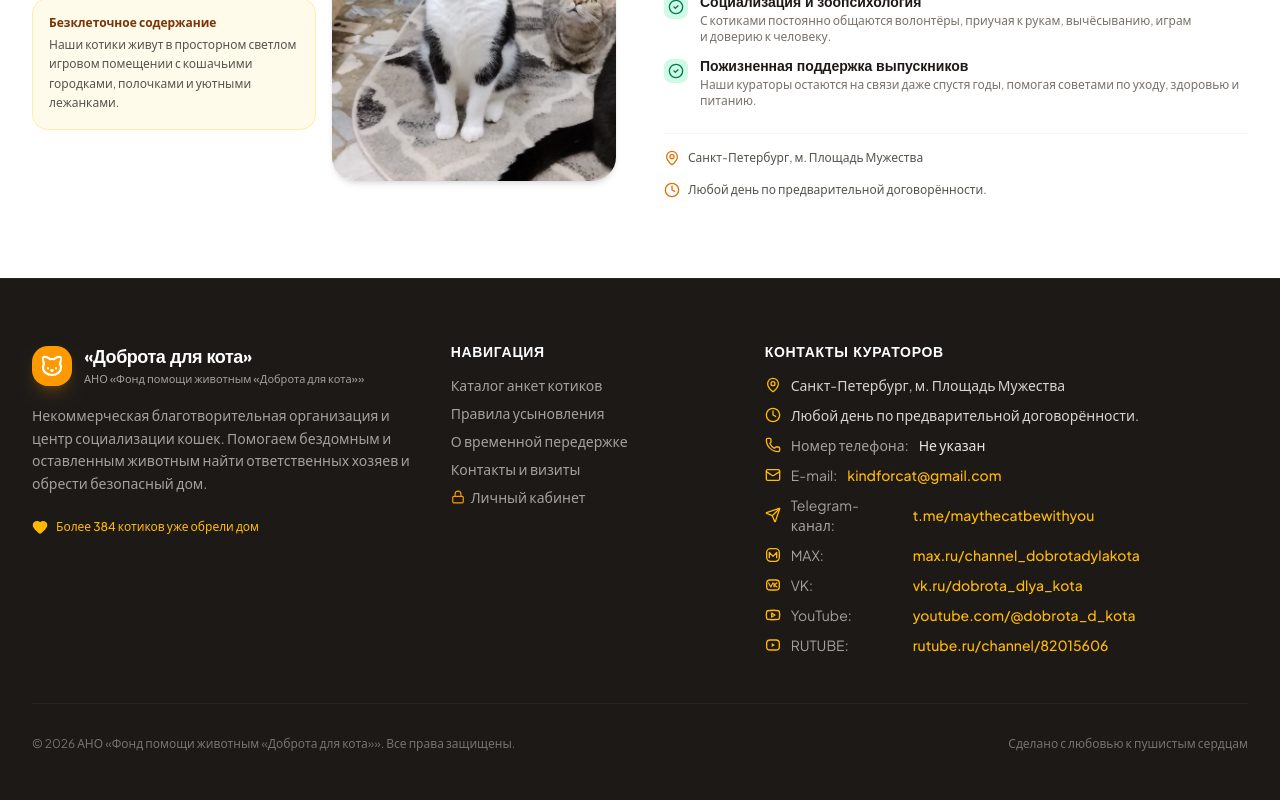
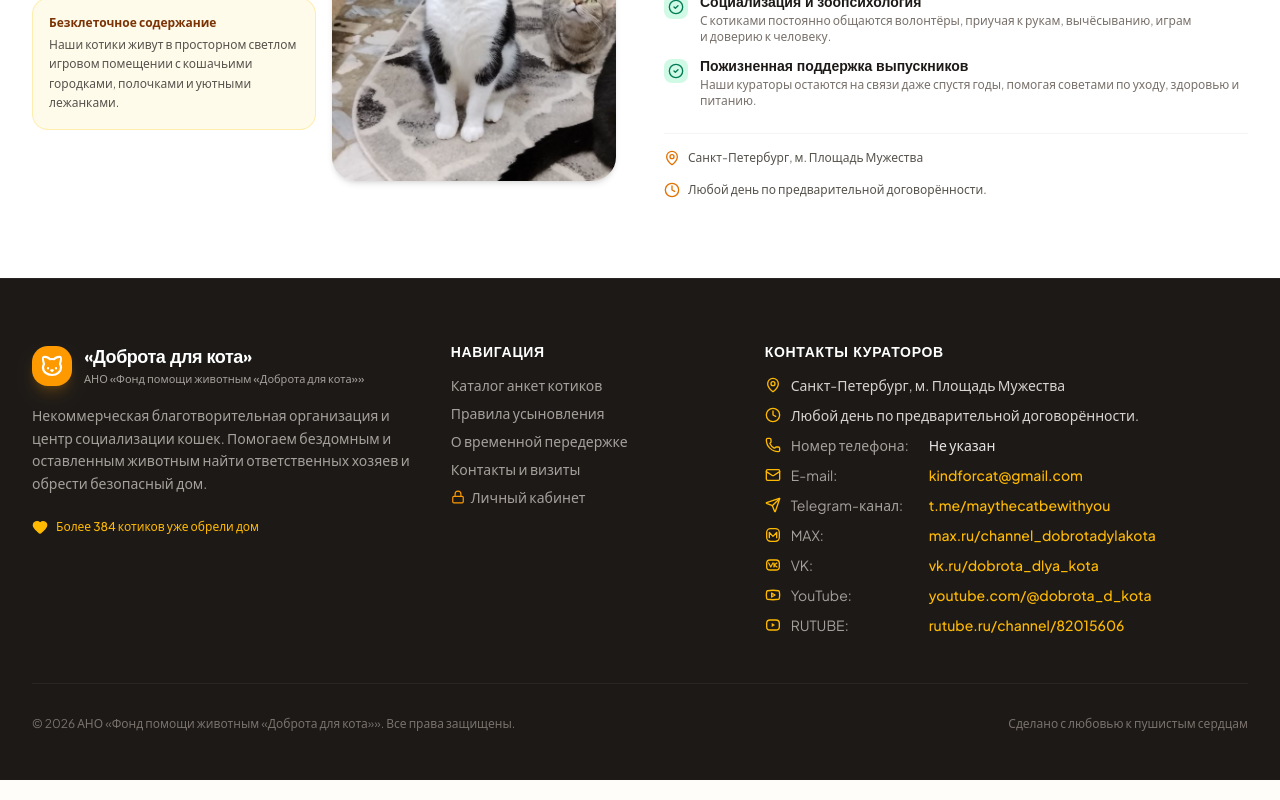
Before and after one commit to harley-davidson-rus/cat-shelter, a React (Vite) app: page / in a window 1280 px wide. Shown: the part 4224-5024 px from the top of the page. Built offline with nearby package versions, Linux system fonts and the light colour scheme; no server answers.

Commit message:
Align public contact details

```diff
--- a/src/components/Footer.tsx
+++ b/src/components/Footer.tsx
@@ -118,13 +118,13 @@ export const Footer: React.FC<FooterProps> = ({ contacts, shelterStats, onOpenAd
                 <Clock className="w-4 h-4 text-amber-400 shrink-0" />
                 <span>{contacts.visitingHours}</span>
               </li>
-              <li className="flex items-center gap-2.5">
+              <li className="grid grid-cols-[1rem_8rem_minmax(0,1fr)] items-center gap-x-2.5">
                 <Phone className="w-4 h-4 text-amber-400 shrink-0" />
                 <span className="text-stone-400">Номер телефона:</span>
-                <span className="font-medium text-stone-200">{contacts.phone || 'Не указан'}</span>
+                <span className="min-w-0 font-medium text-stone-200">{contacts.phone || 'Не указан'}</span>
               </li>
               {contacts.email && (
-                <li className="flex items-center gap-2.5">
+                <li className="grid grid-cols-[1rem_8rem_minmax(0,1fr)] items-center gap-x-2.5">
                   <Mail className="w-4 h-4 text-amber-400 shrink-0" />
                   <span className="text-stone-400">E-mail:</span>
                   <a
@@ -135,7 +135,7 @@ export const Footer: React.FC<FooterProps> = ({ contacts, shelterStats, onOpenAd
                   </a>
                 </li>
               )}
-              <li className="grid grid-cols-[1rem_7rem_minmax(0,1fr)] items-center gap-x-2.5">
+              <li className="grid grid-cols-[1rem_8rem_minmax(0,1fr)] items-center gap-x-2.5">
                 <Send className="w-4 h-4 text-amber-400 shrink-0" />
                 <span className="text-stone-400">Telegram-канал:</span>
                 <a
@@ -148,7 +148,7 @@ export const Footer: React.FC<FooterProps> = ({ contacts, shelterStats, onOpenAd
                 </a>
               </li>
               {contacts.maxUrl && (
-                <li className="grid grid-cols-[1rem_7rem_minmax(0,1fr)] items-center gap-x-2.5">
+                <li className="grid grid-cols-[1rem_8rem_minmax(0,1fr)] items-center gap-x-2.5">
                   <MaxIcon className="w-4 h-4 text-amber-400 shrink-0" />
                   <span className="text-stone-400">MAX:</span>
                   <a
@@ -162,7 +162,7 @@ export const Footer: React.FC<FooterProps> = ({ contacts, shelterStats, onOpenAd
                 </li>
               )}
               {contacts.vkUrl && (
-                <li className="grid grid-cols-[1rem_7rem_minmax(0,1fr)] items-center gap-x-2.5">
+                <li className="grid grid-cols-[1rem_8rem_minmax(0,1fr)] items-center gap-x-2.5">
                   <VkIcon className="w-4 h-4 text-amber-400 shrink-0" />
                   <span className="text-stone-400">VK:</span>
                   <a
@@ -176,7 +176,7 @@ export const Footer: React.FC<FooterProps> = ({ contacts, shelterStats, onOpenAd
                 </li>
               )}
               {contacts.youtubeUrl && (
-                <li className="grid grid-cols-[1rem_7rem_minmax(0,1fr)] items-center gap-x-2.5">
+                <li className="grid grid-cols-[1rem_8rem_minmax(0,1fr)] items-center gap-x-2.5">
                   <Youtube className="w-4 h-4 text-amber-400 shrink-0" />
                   <span className="text-stone-400">YouTube:</span>
                   <a
@@ -190,7 +190,7 @@ export const Footer: React.FC<FooterProps> = ({ contacts, shelterStats, onOpenAd
                 </li>
               )}
               {contacts.rutubeUrl && (
-                <li className="grid grid-cols-[1rem_7rem_minmax(0,1fr)] items-center gap-x-2.5">
+                <li className="grid grid-cols-[1rem_8rem_minmax(0,1fr)] items-center gap-x-2.5">
                   <RutubeIcon className="w-4 h-4 text-amber-400 shrink-0" />
                   <span className="text-stone-400">RUTUBE:</span>
                   <a
```
